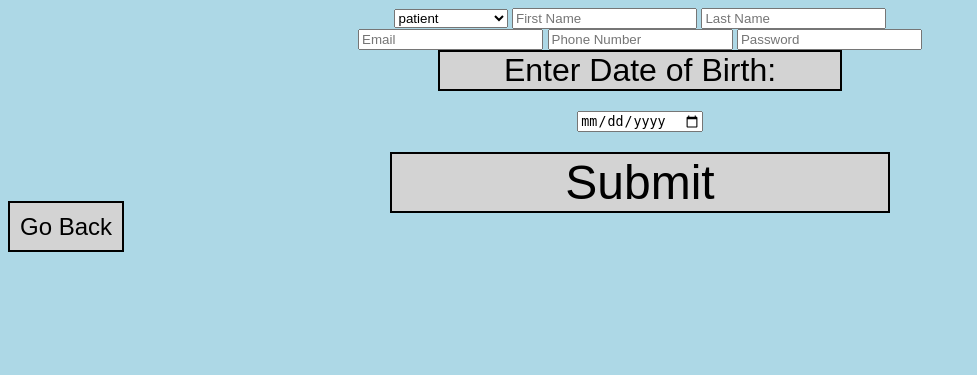
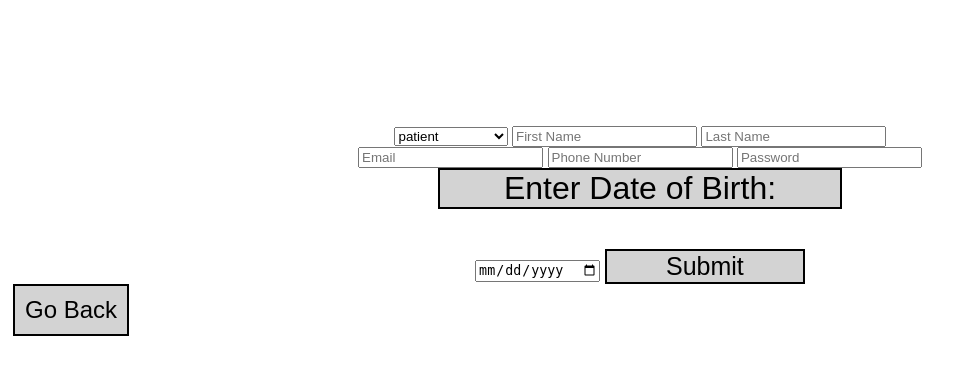
Before and after one commit to zmwaite182/retirement_home_management, a PHP site: page /register.php in a window 1280 px wide. Shown: the top 375 px of the page, without its empty margins (0-977 px from the left). Run offline with PHP 8.4, Linux system fonts and the light colour scheme; data comes from the database, SQL or seed files in the repository.

Commit message:
finalized stlying to be graded

```diff
--- a/styles.css
+++ b/styles.css
@@ -21,9 +21,21 @@ td {
   text-align: center;
 }
 
-/* BODY */
-body {
-    background-color: lightblue;
+a {
+  text-decoration: none;
+  background-color: lightblue;
+  color: black;
+  padding: 5px 10px;
+  margin-left: 5px;
+  margin-right: 5px;
+  text-align: center;
+  display: inline-block;
+}
+
+a:hover {
+  background-color: #5072D4;
+  color: white;
+  box-shadow: 0 8px 16px 0 rgba(0,0,0,0.2), 0 6px 20px 0 rgba(0,0,0,0.19);
 }
 
 /* HEADINGS */
@@ -37,13 +49,14 @@ h1 {
     text-align: center;
     width: 600px;
     margin: 0 auto;
+    margin-top: 10%;
 }
 
 .login_form input[type='submit'] {
     margin-top: 20px;
-    font-size: 3rem;
+    font-size: 25px;
     background-color: lightgray;
-    width: 500px;
+    width: 200px;
     border: 2px solid black;
 }
 
```
